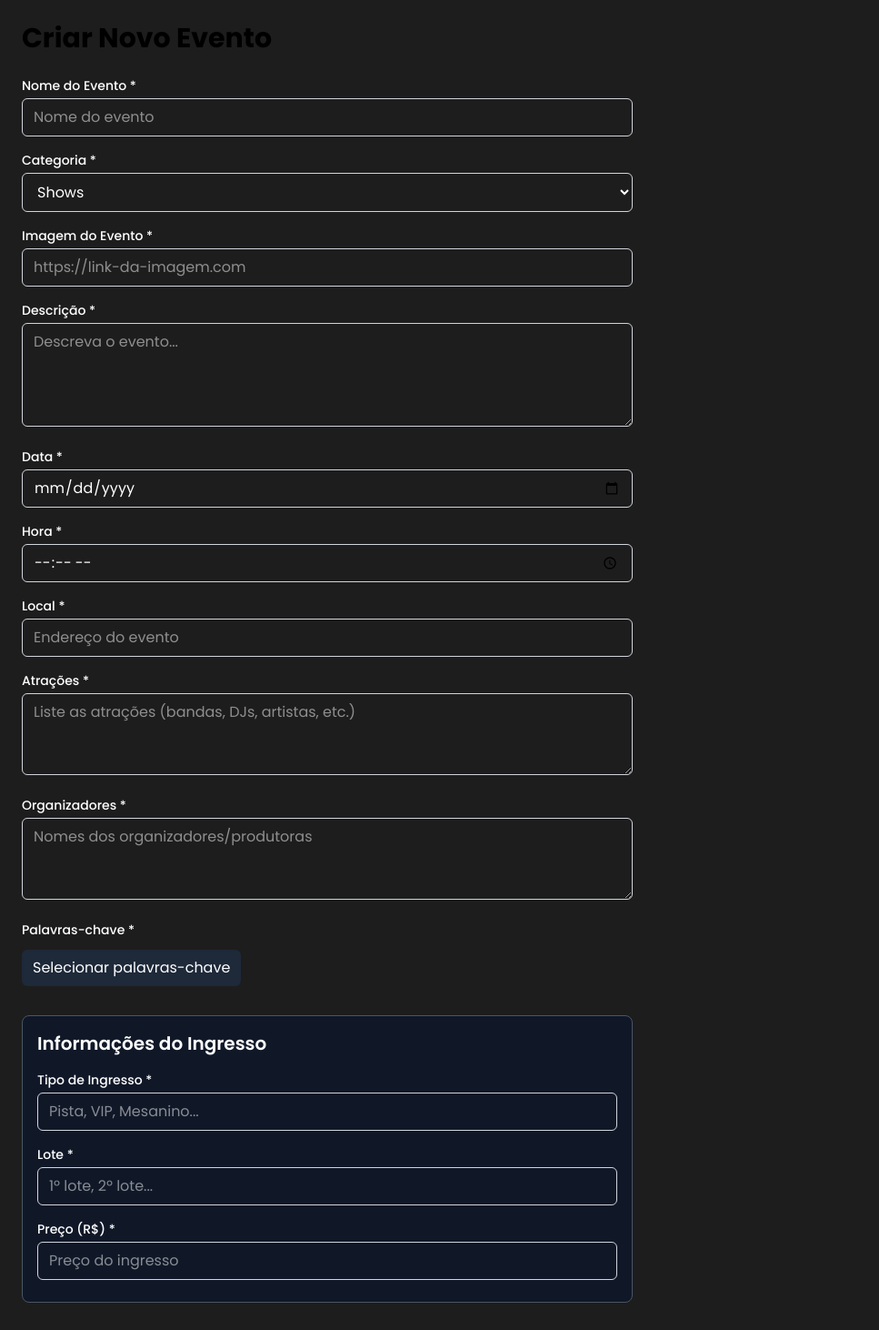
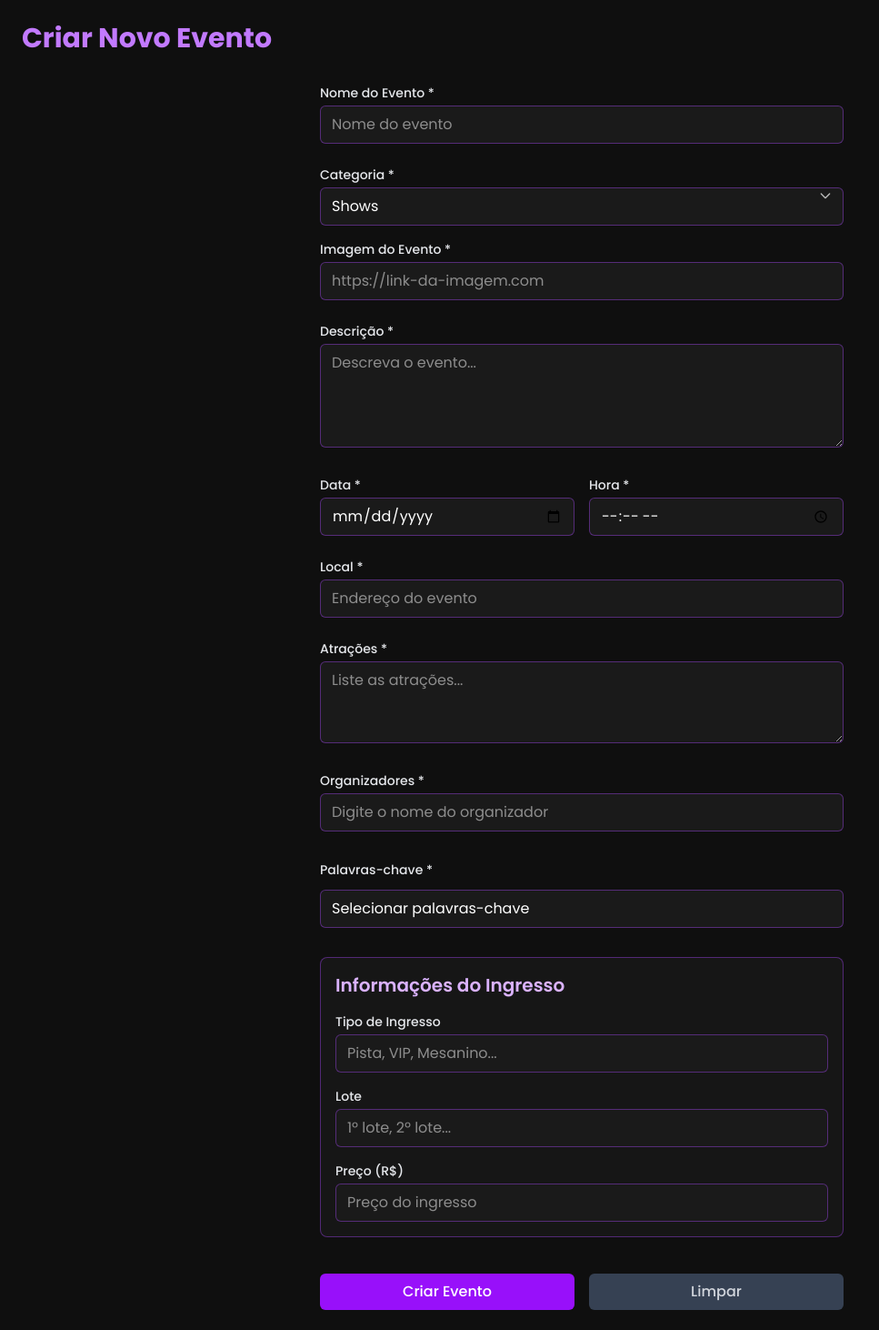
Before and after one commit to NicolasMollerke/Groov, a React (Vite) app in the folder Groov/: page /inclusaoEvento in a window 1280 px wide. Shown: the top 1462 px of the page at 91% size, without its empty margins (0-967 px from the left). Built offline with nearby package versions, Linux system fonts and the light colour scheme.

Commit message:
meu commit

```diff
--- a/Groov/src/InclusaoEvento.jsx
+++ b/Groov/src/InclusaoEvento.jsx
@@ -4,7 +4,7 @@ import { Controller } from "react-hook-form";
 
 
 function InclusaoEvento() {
-    const { register, handleSubmit, reset, control, formState: { errors } } = useForm({
+    const { register, handleSubmit, reset, control, setValue, formState: { errors } } = useForm({
         defaultValues: {
             tipo: "shows",
             nome: "",
@@ -15,8 +15,13 @@ function InclusaoEvento() {
             hora: "",
             local: "",
             atracoes: "",
-            organizadores: "",
-            palavrasChave: []
+            organizadores: [],
+            palavrasChave: [],
+            ingresso: {
+                tipo: "",
+                lote: "",
+                preco: ""
+            }
         }
     });
 
@@ -31,31 +36,54 @@ function InclusaoEvento() {
         "Centro", "Praia", "Eventos Especiais", "Rolês Temáticos", "Festivais", "Shows"
     ];
 
-    // state to toggle visibility of the keyword picker
     const [showKeywords, setShowKeywords] = useState(false);
     const keywordsRef = useRef(null);
 
+    const [buscaOrg, setBuscaOrg] = useState("");
+    const [sugestoesOrg, setSugestoesOrg] = useState([]);
+    const [organizadoresSelecionados, setOrganizadoresSelecionados] = useState([]);
+
     useEffect(() => {
         if (showKeywords) {
-            // focus the first keyword button for accessibility
             const firstBtn = keywordsRef.current?.querySelector("button");
             firstBtn?.focus();
         }
     }, [showKeywords]);
 
+    useEffect(() => {
+        if (buscaOrg.length === 0) {
+            setSugestoesOrg([]);
+            return;
+        }
+
+        const delay = setTimeout(async () => {
+            try {
+                const res = await fetch("http://localhost:3000/usuarios");
+                const data = await res.json();
+
+                const termo = buscaOrg.toLowerCase();
+
+                const filtrados = data.filter((u) =>
+                    u.nome.toLowerCase().includes(termo)
+                );
+
+                setSugestoesOrg(filtrados);
+            } catch (err) {
+                console.error("Erro ao buscar organizadores:", err);
+            }
+        }, 200);
+
+        return () => clearTimeout(delay);
+    }, [buscaOrg]);
 
     const onSubmit = async (data) => {
         const payload = {
             ...data,
             atracoes: data.atracoes.split(",").map(a => a.trim()),
-            organizadores: data.organizadores.split(",").map(a => a.trim()),
+            organizadores: data.organizadores,
             palavrasChave: data.palavrasChave,
 
-            ingresso: {
-                preco: parseFloat(data.ingressoPreco),
-                lote: data.ingressoLote,
-                tipo: data.ingressoTipo
-            }
+            ingresso: data.ingresso
         };
 
 
@@ -88,152 +116,195 @@ function InclusaoEvento() {
         reset();
     };
 
+
     return (
-        <div className="container mx-auto p-6">
-            <h1 className="text-3xl font-bold mb-6">Criar Novo Evento</h1>
+        <div className="min-h-screen bg-[#0F0F0F] text-white p-6">
+            <h1 className="text-3xl font-bold mb-8 text-purple-400">Criar Novo Evento</h1>
 
-            <form onSubmit={handleSubmit(onSubmit)} className="text-white space-y-4 max-w-2xl">
-
-                {/* Campo Nome */}
+            <form onSubmit={handleSubmit(onSubmit)} className="space-y-6 max-w-xl mx-auto">
+                {/* Nome */}
                 <div>
-                    <label className="block text-sm font-medium mb-1">Nome do Evento *</label>
+                    <label className="block text-sm font-medium mb-1 text-gray-200">Nome do Evento *</label>
                     <input
                         type="text"
                         placeholder="Nome do evento"
-                        {...register("nome", {
-                            required: "Nome é obrigatório"
-                        })}
-                        className="w-full px-3 py-2 border border-gray-300 rounded-md focus:outline-none focus:ring-2 focus:ring-blue-500"
+                        {...register("nome", { required: "Nome é obrigatório" })}
+                        className="w-full px-3 py-2 bg-[#1A1A1A] border border-purple-500/40 rounded-md text-white
+                    focus:outline-none focus:ring-2 focus:ring-purple-500"
                     />
                     {errors.nome && <span className="text-red-500 text-sm">{errors.nome.message}</span>}
                 </div>
 
-                {/* Campo Categoria */}
-                <div>
-                    <label className="block text-sm font-medium mb-1">Categoria *</label>
+                {/* Categoria */}
+                <div className="mb-4 relative">
+                    <label className="block text-sm font-medium mb-1 text-gray-200">Categoria *</label>
                     <select
-                        {...register("categoria", {
-                            required: "Categoria é obrigatória"
-                        })}
-                        className="w-full px-3 py-2 border border-gray-300 rounded-md focus:outline-none focus:ring-2 focus:ring-blue-500"
+                        {...register("categoria", { required: "Categoria é obrigatória" })}
+                        className="w-full px-3 py-2 bg-[#1A1A1A] border border-purple-500/40 rounded-md text-white
+                        focus:outline-none focus:ring-2 focus:ring-purple-500 appearance-none"
                     >
                         <option value="shows">Shows</option>
                         <option value="festas">Festas</option>
                         <option value="bares">Bares</option>
                         <option value="universitarias">Universitárias</option>
                     </select>
+                    {/* Triângulo da seta */}
+                    <div className="pointer-events-none absolute top-1/2 right-3 -translate-y-1/2 flex items-center">
+                        <svg className="w-4 h-4 text-white/70" fill="none" stroke="currentColor" viewBox="0 0 24 24">
+                            <path strokeLinecap="round" strokeLinejoin="round" strokeWidth="2" d="M19 9l-7 7-7-7" />
+                        </svg>
+                    </div>
                     {errors.categoria && <span className="text-red-500 text-sm">{errors.categoria.message}</span>}
                 </div>
 
-                {/* Campo Imagem */}
+                {/* Imagem */}
                 <div>
-                    <label className="block text-sm font-medium mb-1">Imagem do Evento *</label>
+                    <label className="block text-sm font-medium mb-1 text-gray-200">Imagem do Evento *</label>
                     <input
                         type="url"
                         placeholder="https://link-da-imagem.com"
-                        {...register("imagem", {
-                            required: "Imagem é obrigatória"
-                        })}
-                        className="w-full px-3 py-2 border border-gray-300 rounded-md focus:outline-none focus:ring-2 focus:ring-blue-500"
+                        {...register("imagem", { required: "Imagem é obrigatória" })}
+                        className="w-full px-3 py-2 bg-[#1A1A1A] border border-purple-500/40 rounded-md text-white
+                    focus:outline-none focus:ring-2 focus:ring-purple-500"
                     />
-                    {errors.imagem && (
-                        <span className="text-red-500 text-sm">{errors.imagem.message}</span>
-                    )}
+                    {errors.imagem && <span className="text-red-500 text-sm">{errors.imagem.message}</span>}
                 </div>
 
 
-                {/* Campo Descrição */}
+                {/* Descrição */}
                 <div>
-                    <label className="block text-sm font-medium mb-1">Descrição *</label>
+                    <label className="block text-sm font-medium mb-1 text-gray-200">Descrição *</label>
                     <textarea
+                        {...register("descricao", { required: "Descrição é obrigatória" })}
+                        rows="4"
                         placeholder="Descreva o evento..."
-                        rows="4"
-                        {...register("descricao", {
-                            required: "Descrição é obrigatória"
-                        })}
-                        className="w-full px-3 py-2 border border-gray-300 rounded-md focus:outline-none focus:ring-2 focus:ring-blue-500"
+                        className="w-full px-3 py-2 bg-[#1A1A1A] border border-purple-500/40 rounded-md text-white
+                    focus:outline-none focus:ring-2 focus:ring-purple-500"
                     />
                     {errors.descricao && <span className="text-red-500 text-sm">{errors.descricao.message}</span>}
                 </div>
 
-                {/* Campo Data */}
-                <div>
-                    <label className="block text-sm font-medium mb-1">Data *</label>
+                {/* Data + Hora */}
+                <div className="flex gap-4">
+                    <div className="flex-1">
+                        <label className="block text-sm font-medium mb-1 text-gray-200">Data *</label>
                         <input
                             type="date"
-                        {...register("data", {
-                            required: "Data é obrigatória"
-                        })}
-                        className="w-full px-3 py-2 border border-gray-300 rounded-md focus:outline-none focus:ring-2 focus:ring-blue-500"
+                            {...register("data", { required: "Data é obrigatória" })}
+                            className="w-full px-3 py-2 bg-[#1A1A1A] border border-purple-500/40 rounded-md text-white
+                        focus:outline-none focus:ring-2 focus:ring-purple-500"
                         />
                         {errors.data && <span className="text-red-500 text-sm">{errors.data.message}</span>}
                     </div>
 
-                {/* Campo Hora */}
-                <div>
-                    <label className="block text-sm font-medium mb-1">Hora *</label>
+                    <div className="flex-1">
+                        <label className="block text-sm font-medium mb-1 text-gray-200">Hora *</label>
                         <input
                             type="time"
-                        {...register("hora", {
-                            required: "Hora é obrigatória"
-                        })}
-                        className="w-full px-3 py-2 border border-gray-300 rounded-md focus:outline-none focus:ring-2 focus:ring-blue-500"
+                            {...register("hora", { required: "Hora é obrigatória" })}
+                            className="w-full px-3 py-2 bg-[#1A1A1A] border border-purple-500/40 rounded-md text-white
+                        focus:outline-none focus:ring-2 focus:ring-purple-500"
                         />
                         {errors.hora && <span className="text-red-500 text-sm">{errors.hora.message}</span>}
                     </div>
+                </div>
 
-                {/* Campo Local */}
+                {/* Local */}
                 <div>
-                    <label className="block text-sm font-medium mb-1">Local *</label>
+                    <label className="block text-sm font-medium mb-1 text-gray-200">Local *</label>
                     <input
                         type="text"
                         placeholder="Endereço do evento"
-                        {...register("local", {
-                            required: "Local é obrigatório"
-                        })}
-                        className="w-full px-3 py-2 border border-gray-300 rounded-md focus:outline-none focus:ring-2 focus:ring-blue-500"
+                        {...register("local", { required: "Local é obrigatório" })}
+                        className="w-full px-3 py-2 bg-[#1A1A1A] border border-purple-500/40 rounded-md text-white
+                    focus:outline-none focus:ring-2 focus:ring-purple-500"
                     />
                     {errors.local && <span className="text-red-500 text-sm">{errors.local.message}</span>}
                 </div>
 
-                {/* Campo Atrações */}
+                {/* Atrações */}
                 <div>
-                    <label className="block text-sm font-medium mb-1">Atrações *</label>
+                    <label className="block text-sm font-medium mb-1 text-gray-200">Atrações *</label>
                     <textarea
-                        placeholder="Liste as atrações (bandas, DJs, artistas, etc.)"
+                        {...register("atracoes", { required: "Atrações é obrigatório" })}
                         rows="3"
-                        {...register("atracoes", {
-                            required: "Atrações é obrigatório"
-                        })}
-                        className="w-full px-3 py-2 border border-gray-300 rounded-md focus:outline-none focus:ring-2 focus:ring-blue-500"
+                        placeholder="Liste as atrações..."
+                        className="w-full px-3 py-2 bg-[#1A1A1A] border border-purple-500/40 rounded-md text-white
+                    focus:outline-none focus:ring-2 focus:ring-purple-500"
                     />
                     {errors.atracoes && <span className="text-red-500 text-sm">{errors.atracoes.message}</span>}
                 </div>
 
-                {/* Campo Organizadores */}
-                <div>
-                    <label className="block text-sm font-medium mb-1">Organizadores *</label>
-                    <textarea
-                        placeholder="Nomes dos organizadores/produtoras"
-                        rows="3"
-                        {...register("organizadores", {
-                            required: "Organizadores é obrigatório"
-                        })}
-                        className="w-full px-3 py-2 border border-gray-300 rounded-md focus:outline-none focus:ring-2 focus:ring-blue-500"
+                <div className="relative">
+                    <label className="block text-sm font-medium mb-1 text-gray-200">Organizadores *</label>
+
+                    <input
+                        type="text"
+                        placeholder="Digite o nome do organizador"
+                        className="w-full px-3 py-2 bg-[#1A1A1A] border border-purple-500/40 rounded-md text-white
+        focus:outline-none focus:ring-2 focus:ring-purple-500"
+                        onChange={(e) => setBuscaOrg(e.target.value)}
                     />
-                    {errors.organizadores && <span className="text-red-500 text-sm">{errors.organizadores.message}</span>}
+
+                    {sugestoesOrg.length > 0 && (
+                        <ul className="absolute z-10 bg-[#1A1A1A] w-full border border-purple-500/40 rounded-md mt-1 max-h-40 overflow-y-auto text-white">
+                            {sugestoesOrg.map((u) => (
+                                <li
+                                    key={u.id}
+                                    className="px-3 py-2 cursor-pointer hover:bg-purple-500/20"
+                                    onClick={() => {
+                                        if (!organizadoresSelecionados.includes(u.nome)) {
+                                            const atualizado = [...organizadoresSelecionados, u.nome];
+                                            setOrganizadoresSelecionados(atualizado);
+                                            setValue("organizadores", atualizado);
+                                        }
+
+                                        setBuscaOrg("");
+                                        setSugestoesOrg([]);
+                                    }}
+                                >
+                                    {u.nome}
+                                </li>
+                            ))}
+                        </ul>
+                    )}
+
+                    <div className="flex flex-wrap gap-2 mt-2">
+                        {organizadoresSelecionados.map((org) => (
+                            <span
+                                key={org}
+                                className="px-3 py-1 bg-purple-600 rounded-full cursor-pointer"
+                                onClick={() => {
+                                    const atualizado = organizadoresSelecionados.filter(o => o !== org);
+                                    setOrganizadoresSelecionados(atualizado);
+                                    setValue("organizadores", atualizado);
+                                }}
+                            >
+                                {org} ✕
+                            </span>
+                        ))}
+                    </div>
+
+                    <input
+                        type="hidden"
+                        {...register("organizadores", { required: "Organizadores é obrigatório" })}
+                    />
+
+                    {errors.organizadores && (
+                        <span className="text-red-500 text-sm">{errors.organizadores.message}</span>
+                    )}
                 </div>
 
                 {/* Campo Palavras-chave */}
                 <div>
-                    <label className="block text-sm font-medium mb-1">Palavras-chave *</label>
+                    <label className="block text-sm font-medium mb-1 text-gray-200">Palavras-chave *</label>
 
                     <button
                         type="button"
                         aria-expanded={showKeywords}
                         aria-controls="keywords-panel"
                         onClick={() => setShowKeywords(v => !v)}
-                        className="mt-2 inline-flex items-center gap-2 px-3 py-2 bg-gray-800 text-white rounded-md"
+                        className="mt-2 w-full px-3 py-2 bg-[#1A1A1A] border border-purple-500/40 rounded-md text-white text-left"
                     >
                         {showKeywords ? "Ocultar palavras-chave" : "Selecionar palavras-chave"}
                     </button>
@@ -265,7 +336,9 @@ function InclusaoEvento() {
                                                         key={kw}
                                                         type="button"
                                                         onClick={() => toggle(kw)}
-                                                        className={`px-3 py-2 rounded-full text-sm border transition ${selected ? "bg-white text-black border-white font-semibold" : "border-gray-500 text-gray-300"}`}
+                                                        className={`px-3 py-2 rounded-full text-sm border transition
+                                            ${selected ? "bg-purple-500 text-white border-purple-500 font-semibold"
+                                                                : "border-purple-500 text-white/70 hover:bg-purple-500/20"}`}
                                                     >
                                                         {kw}
                                                     </button>
@@ -283,60 +356,50 @@ function InclusaoEvento() {
                     )}
                 </div>
 
-                <div className="mt-8 p-4 border border-gray-600 rounded-lg bg-gray-900">
-                    <h2 className="text-xl font-semibold mb-4 text-white">Informações do Ingresso</h2>
+                {/* Card Ingresso */}
+                <div className="mt-8 p-4 border border-purple-500/40 rounded-lg bg-[#161616]">
+                    <h2 className="text-xl font-semibold mb-4 text-purple-300">Informações do Ingresso</h2>
 
                     {/* Tipo */}
                     <div className="mb-4">
-                        <label className="block text-sm font-medium mb-1">Tipo de Ingresso *</label>
+                        <label className="block text-sm font-medium mb-1 text-gray-200">Tipo de Ingresso</label>
                         <input
                             type="text"
                             placeholder="Pista, VIP, Mesanino..."
-                            {...register("ingressoTipo", {
-                                required: "O tipo é obrigatório"
-                            })}
-                            className="w-full px-3 py-2 border border-gray-300 rounded-md
-                       focus:outline-none focus:ring-2 focus:ring-blue-500"
+                            {...register("ingresso.tipo")}
+                            className="w-full px-3 py-2 bg-[#1A1A1A] border border-purple-500/40 rounded-md text-white
+                        focus:outline-none focus:ring-2 focus:ring-purple-500"
                         />
-                        {errors.ingressoTipo && (
-                            <span className="text-red-500 text-sm">{errors.ingressoTipo.message}</span>
-                        )}
                     </div>
 
                     {/* Lote */}
                     <div className="mb-4">
-                        <label className="block text-sm font-medium mb-1">Lote *</label>
+                        <label className="block text-sm font-medium mb-1 text-gray-200">Lote</label>
                         <input
                             type="text"
                             placeholder="1º lote, 2º lote..."
-                            {...register("ingressoLote", {
-                                required: "O lote é obrigatório"
-                            })}
-                            className="w-full px-3 py-2 border border-gray-300 rounded-md
-                            focus:outline-none focus:ring-2 focus:ring-blue-500"
+                            {...register("ingresso.lote")}
+                            className="w-full px-3 py-2 bg-[#1A1A1A] border border-purple-500/40 rounded-md text-white
+                        focus:outline-none focus:ring-2 focus:ring-purple-500"
                         />
-                        {errors.ingressoLote && (
-                            <span className="text-red-500 text-sm">{errors.ingressoLote.message}</span>
-                        )}
                     </div>
 
+
                     {/* Preço */}
-                    <div className="mb-2">
-                        <label className="block text-sm font-medium mb-1">Preço (R$) *</label>
+                    <div>
+                        <label className="block text-sm font-medium mb-1 text-gray-200">Preço (R$)</label>
                         <input
                             type="number"
                             step="0.01"
                             placeholder="Preço do ingresso"
-                            {...register("ingressoPreco", {
-                                required: "O preço é obrigatório",
-                                min: { value: 0, message: "O preço não pode ser negativo" }
+                            {...register("ingresso.preco", {
+                                min: { value: 0, message: "O preço não pode ser negativo" },
+                                setValueAs: v => parseFloat(v)
                             })}
-                            className="w-full px-3 py-2 border border-gray-300 rounded-md
-                            focus:outline-none focus:ring-2 focus:ring-blue-500"
+                            className="w-full px-3 py-2 bg-[#1A1A1A] border border-purple-500/40 rounded-md text-white
+                        focus:outline-none focus:ring-2 focus:ring-purple-500"
                         />
-                        {errors.ingressoPreco && (
-                            <span className="text-red-500 text-sm">{errors.ingressoPreco.message}</span>
-                        )}
+                        {errors.ingressoPreco && <span className="text-red-500 text-sm">{errors.ingressoPreco.message}</span>}
                     </div>
                 </div>
 
@@ -344,14 +407,15 @@ function InclusaoEvento() {
                 <div className="flex gap-4 pt-4">
                     <button
                         type="submit"
-                        className="flex-1 bg-blue-500 text-white py-2 rounded-md font-medium hover:bg-blue-600 transition"
+                        className="flex-1 bg-purple-600 text-white py-2 rounded-md font-medium hover:bg-purple-700 transition"
                     >
                         Criar Evento
                     </button>
+
                     <button
                         type="button"
                         onClick={limparForm}
-                        className="flex-1 bg-gray-300 text-gray-700 py-2 rounded-md font-medium hover:bg-gray-400 transition"
+                        className="flex-1 bg-gray-700 text-gray-300 py-2 rounded-md font-medium hover:bg-gray-600 transition"
                     >
                         Limpar
                     </button>
```
Lines whose indentation alone changed are shown as unchanged.
